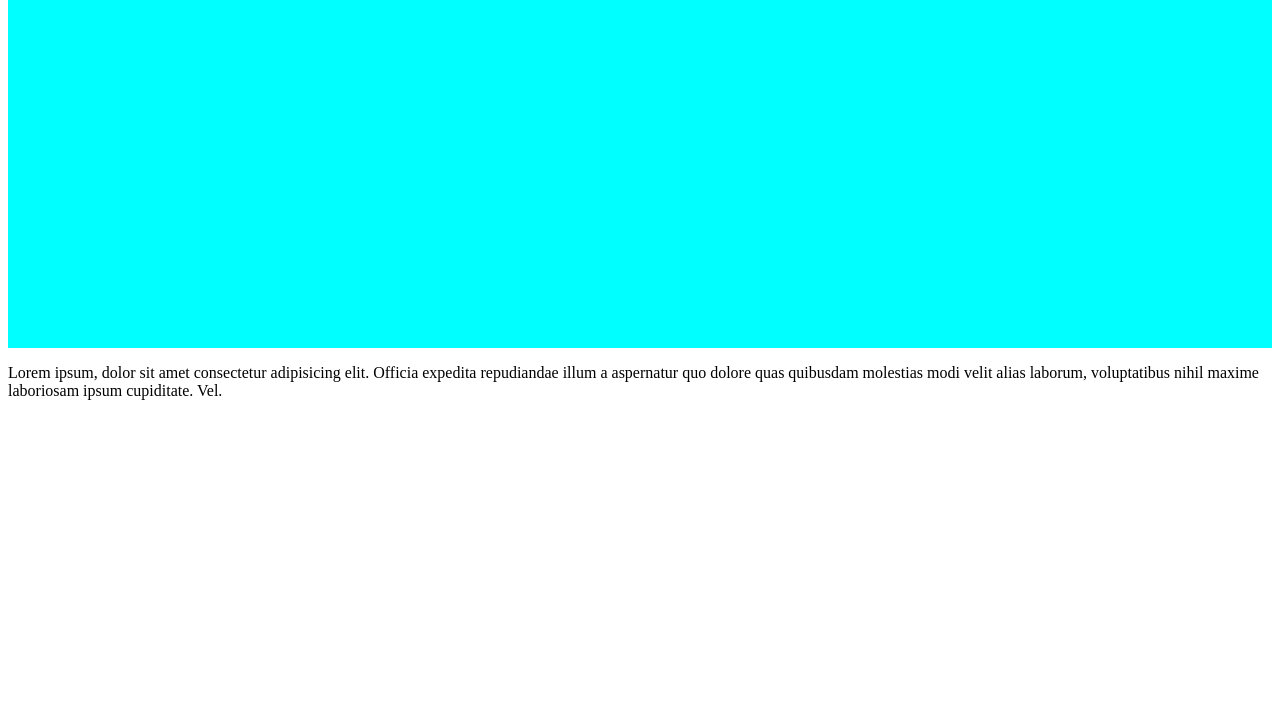
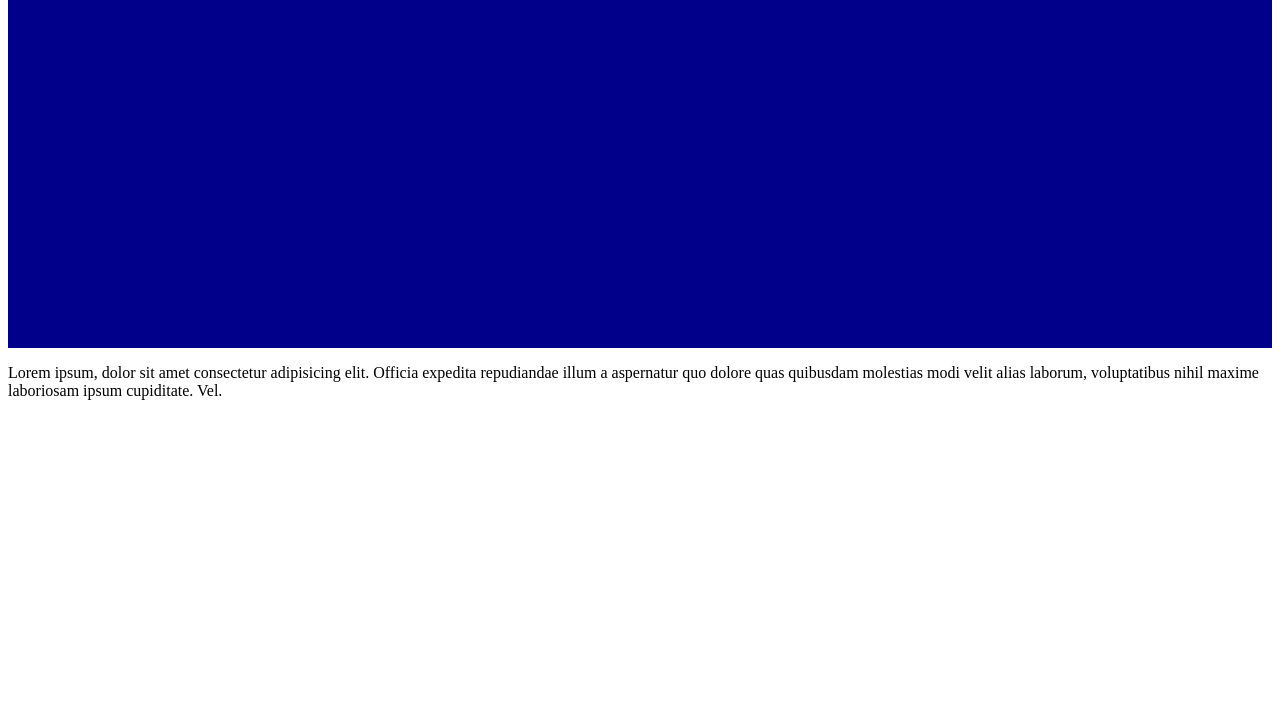
Before and after one commit to proyectapm/sesiontres, a plain HTML site: page index.html in a window 1280 px wide. Shown: the part 73-800 px from the top of the page. Drawn offline with Linux system fonts and the light colour scheme.

Commit message:
cambio de fondo task001

```diff
--- a/css/estilos.css
+++ b/css/estilos.css
@@ -1,5 +1,5 @@
 .container-header {
-    background-color: aqua;
+    background-color: darkblue;
     width: 100%;
     height: 400px;
 }
```
